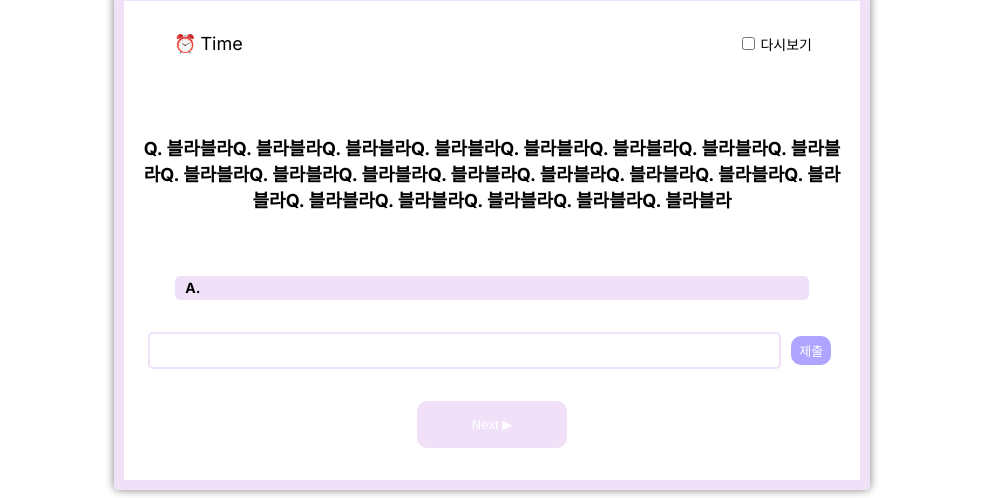
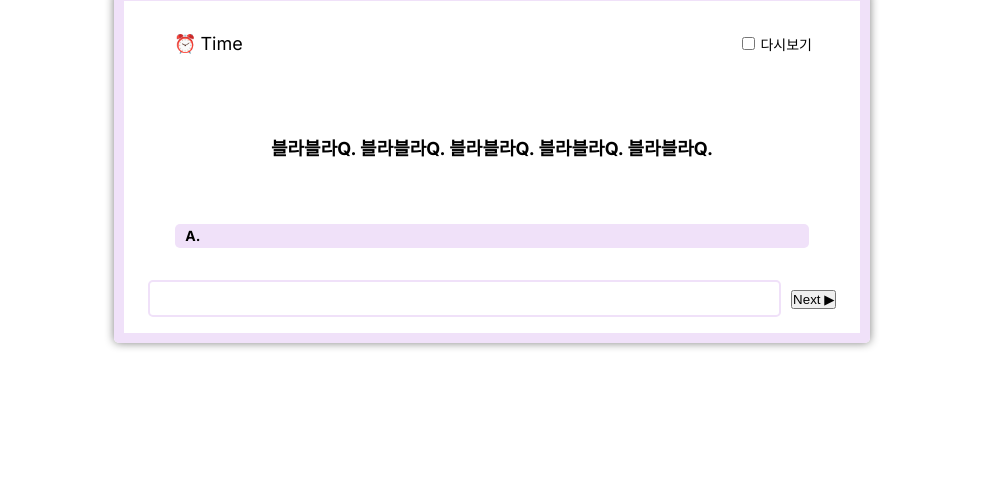
Before and after one commit to haileyham/study-now, a Next.js app: page /quiz in a window 1280 px wide. Shown: the part 217-715 px from the top of the page, without its empty margins (148-1130 px from the left). Built offline with nearby package versions, Linux system fonts and the light colour scheme.

Commit message:
(#11) feat:퀴즈페이지-문제여러개출력

```diff
--- a/components/quiz/QuizComponent.tsx
+++ b/components/quiz/QuizComponent.tsx
@@ -3,19 +3,49 @@ import React, { useState } from 'react';
 import styles from './page.module.scss';
 
 export default function QuizComponent() {
+  const quizData = [
+    {
+      id: 1,
+      question: '블라블라Q. 블라블라Q. 블라블라Q. 블라블라Q. 블라블라Q.',
+      answer: 'hello',
+    },
+    {
+      id: 2,
+      question: '블루블루 블루짱',
+      answer: 'hello world',
+    },
+    {
+      id: 3,
+      question: '블라블라큐큐큐',
+      answer: 'hello hi',
+    },
+  ];
+
   const [input, setInput] = useState('');
-  const [answer, setAnswer] = useState('');
+  const [currentQuestion, setCurrentQuestion] = useState(0);
+  const [userAnswers, setUserAnswers] = useState(
+    Array(quizData.length).fill(''),
+  );
 
   const handleInputChange = (e: any) => {
-    setInput(e.target.value);
+    // setInput(e.target.value);
+    const updatedUserAnswers = [...userAnswers];
+    updatedUserAnswers[currentQuestion] = e.target.value;
+    setUserAnswers(updatedUserAnswers);
   };
 
-  const handleButtonClick = () => {
-    setAnswer(input);
-  };
+  // const handleButtonClick = () => {
+  //   setAnswer(input);
+  // };
 
   const handleNextButtonClick = () => {
-    localStorage.setItem('answer', answer);
+    // localStorage.setItem('answer', answer);
+    if (currentQuestion < quizData.length - 1) {
+      setCurrentQuestion((prevQuestion) => prevQuestion + 1);
+      setInput('');
+    } else {
+      localStorage.setItem('userAnswers', JSON.stringify(userAnswers));
+    }
   };
 
   return (
@@ -35,23 +65,27 @@ export default function QuizComponent() {
             </div>
           </section>
           <section className={styles.quiz}>
-            <p>
+            {/* <p>
               Q. 블라블라Q. 블라블라Q. 블라블라Q. 블라블라Q. 블라블라Q.
               블라블라Q. 블라블라Q. 블라블라Q. 블라블라Q. 블라블라Q. 블라블라Q.
               블라블라Q. 블라블라Q. 블라블라Q. 블라블라Q. 블라블라Q. 블라블라Q.
               블라블라Q. 블라블라Q. 블라블라Q. 블라블라
-            </p>
-            <span className={styles.answer}>{answer}</span>
+            </p> */}
+            <p>{quizData[currentQuestion].question}</p>
+            {/* <span className={styles.answer}>{answer}</span> */}
+            <span className={styles.answer}>
+              {userAnswers[currentQuestion]}
+            </span>
             <input type="text" onChange={handleInputChange} />
-            <button className="btn-s" onClick={handleButtonClick}>
+            {/* <button className="btn-s" onClick={handleButtonClick}>
               제출
-            </button>
+            </button> */}
             <button
-              className={
-                answer
-                  ? `btn-s ${styles.nextBtn} ${styles.nextBtnActive}`
-                  : `btn-s ${styles.nextBtn}`
-              }
+              // className={
+              //   answer
+              //     ? `btn-s ${styles.nextBtn} ${styles.nextBtnActive}`
+              //     : `btn-s ${styles.nextBtn}`
+              // }
               onClick={handleNextButtonClick}
             >
               Next ▶
```
